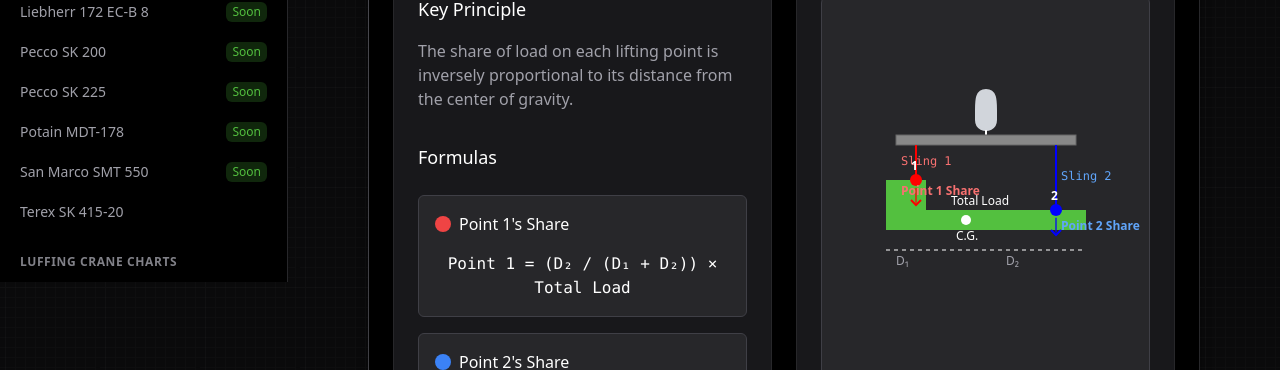
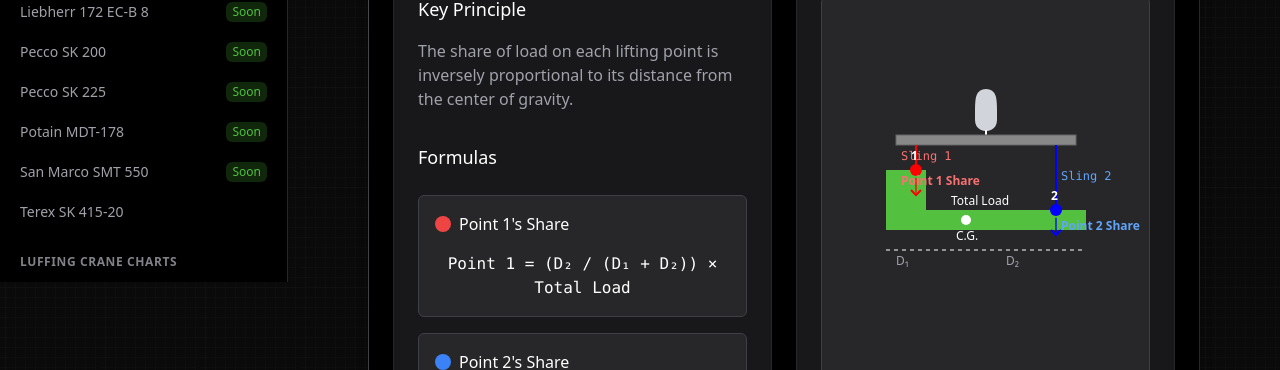
Before and after one commit to ArsCodeAmatoria/lilfoot, a Next.js app: page /rigging-charts/advanced in a window 1280 px wide. Shown: the part 518-888 px from the top of the page. Built offline with nearby package versions, Linux system fonts and the light colour scheme; a web font is replaced by a local one.

Commit message:
Updated formula visualizations: made left sling shorter than right, removed angle values

```diff
--- a/app/components/LevelPickPointsFormula.tsx
+++ b/app/components/LevelPickPointsFormula.tsx
@@ -116,13 +116,11 @@ const LevelPickPointsFormula = () => {
                 {/* Sling 1 - Red */}
                 <line x1="170" y1="60" x2="120" y2="160" stroke="red" strokeWidth="2" />
                 <text x="130" y="110" className="text-xs fill-red-400 font-mono">L₁</text>
-                <text x="100" y="130" className="text-xs fill-red-400 font-mono">{angle1}°</text>
                 <text x="100" y="145" className="text-xs fill-red-400 font-mono">Tension₁</text>
 
                 {/* Sling 2 - Blue */}
                 <line x1="170" y1="60" x2="220" y2="160" stroke="blue" strokeWidth="2" />
                 <text x="200" y="110" className="text-xs fill-blue-400 font-mono">L₂</text>
-                <text x="220" y="130" className="text-xs fill-blue-400 font-mono">{angle2}°</text>
                 <text x="220" y="145" className="text-xs fill-blue-400 font-mono">Tension₂</text>
 
                 {/* Load */}
--- a/app/components/ShareOfLoadFormula.tsx
+++ b/app/components/ShareOfLoadFormula.tsx
@@ -106,8 +106,8 @@ const ShareOfLoadFormula = () => {
                 <rect x="60" y="65" width="180" height="10" fill="#888888" stroke="#666666" />
 
                 {/* Left Vertical Sling - Shorter */}
-                <line x1="80" y1="75" x2="80" y2="110" stroke="red" strokeWidth="2" />
-                <text x="65" y="95" className="text-xs fill-red-400 font-mono">Sling 1</text>
+                <line x1="80" y1="75" x2="80" y2="100" stroke="red" strokeWidth="2" />
+                <text x="65" y="90" className="text-xs fill-red-400 font-mono">Sling 1</text>
 
                 {/* Right Vertical Sling - Longer */}
                 <line x1="220" y1="75" x2="220" y2="140" stroke="blue" strokeWidth="2" />
@@ -118,7 +118,7 @@ const ShareOfLoadFormula = () => {
                 <rect x="50" y="140" width="200" height="20" fill="#53C03F" />
 
                 {/* Vertical Bar of L */}
-                <rect x="50" y="110" width="40" height="30" fill="#53C03F" />
+                <rect x="50" y="100" width="40" height="40" fill="#53C03F" />
 
                 {/* Distance Labels */}
                 <line x1="50" y1="180" x2="250" y2="180" stroke="white" strokeDasharray="4 4" />
@@ -131,19 +131,19 @@ const ShareOfLoadFormula = () => {
 
                 {/* Lifting Points */}
                 {/* Point 1 - Red */}
-                <circle cx="80" cy="110" r="6" fill="red" />
-                <text x="75" y="100" className="text-xs font-bold fill-white">1</text>
+                <circle cx="80" cy="100" r="6" fill="red" />
+                <text x="75" y="90" className="text-xs font-bold fill-white">1</text>
 
                 {/* Load Forces on Point 1 */}
                 <motion.path
-                  d="M 80 120 L 80 135"
+                  d="M 80 110 L 80 125"
                   stroke="red"
                   strokeWidth="2"
                   variants={arrowAnimation}
                   initial="initial"
                   animate="animate"
                 />
-                <path d="M 75 130 L 80 135 L 85 130" fill="none" stroke="red" strokeWidth="2" />
+                <path d="M 75 120 L 80 125 L 85 120" fill="none" stroke="red" strokeWidth="2" />
 
                 {/* Point 2 - Blue */}
                 <circle cx="220" cy="140" r="6" fill="blue" />
@@ -161,7 +161,7 @@ const ShareOfLoadFormula = () => {
                 <path d="M 215 160 L 220 165 L 225 160" fill="none" stroke="blue" strokeWidth="2" />
 
                 {/* Point 1 Force Label */}
-                <text x="65" y="125" className="text-xs fill-red-400 font-bold">Point 1 Share</text>
+                <text x="65" y="115" className="text-xs fill-red-400 font-bold">Point 1 Share</text>
 
                 {/* Point 2 Force Label */}
                 <text x="225" y="160" className="text-xs fill-blue-400 font-bold">Point 2 Share</text>
```
